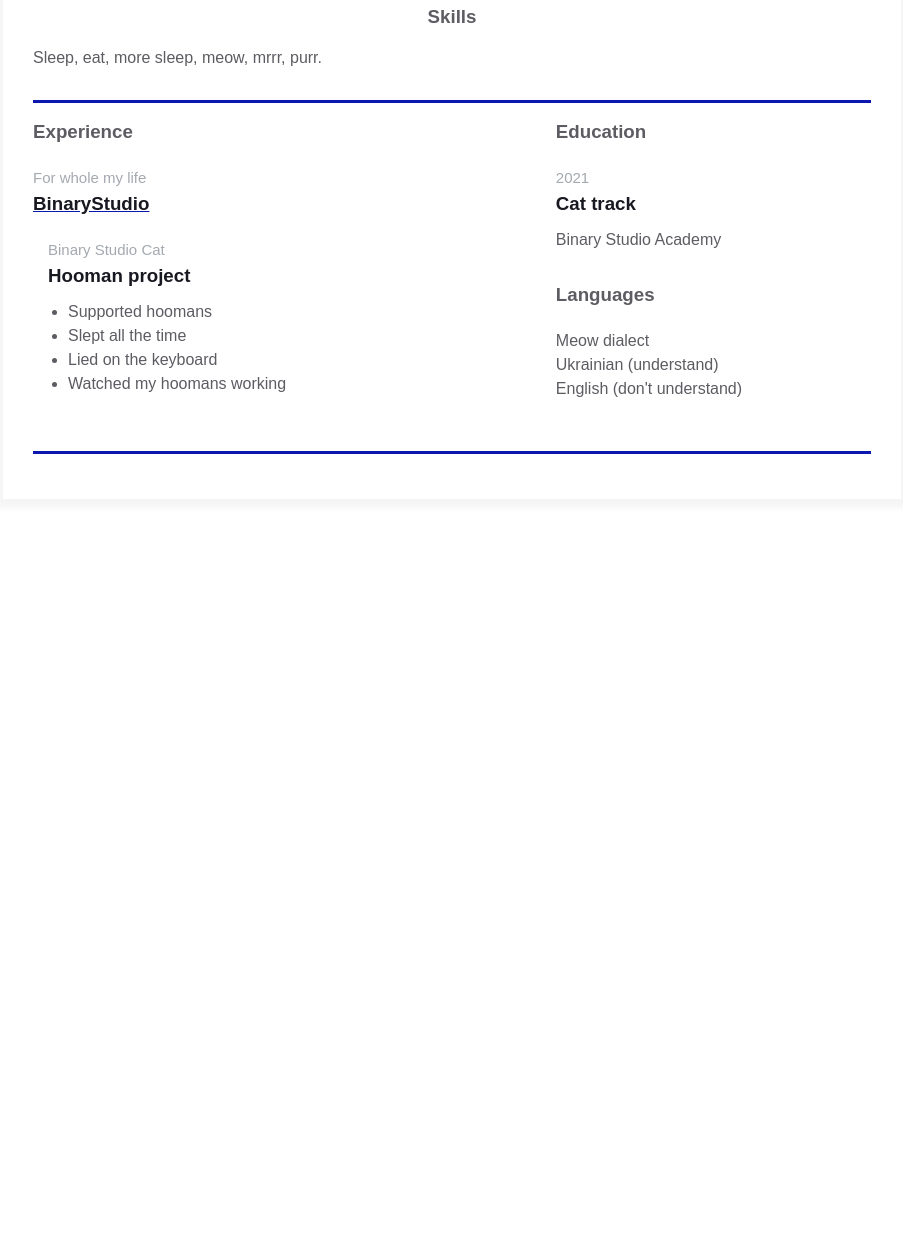
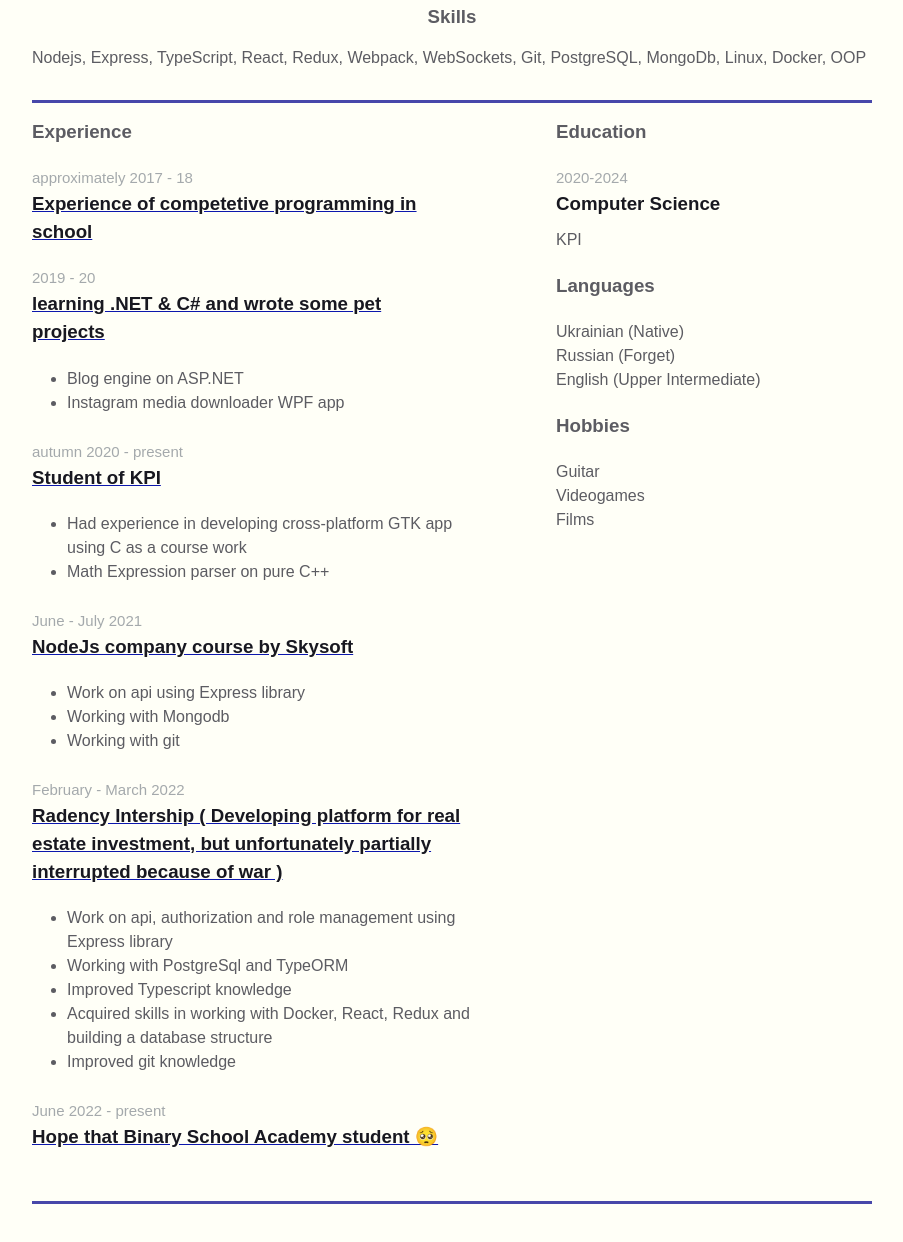
Before and after one commit to WanderningMaster/homepage, a plain HTML site: page index.html in a window 1280 px wide. Shown: the part 548-1790 px from the top of the page, without its empty margins (188-1091 px from the left). Before the commit the page ends 1098 px from the top, so only its background shows below. Drawn offline with Linux system fonts and the light colour scheme.

Commit message:
Added experience and additional blocks content, change resume card background, added hobbies block

```diff
--- a/index.html
+++ b/index.html
@@ -77,7 +77,7 @@
           <div class="resume__block">
             <div class="skills">
               <h3 class="skills__header">Skills</h3>
-              <p class="skills__text">Sleep, eat, more sleep, meow, mrrr, purr. </p>
+              <p class="skills__text">Nodejs, Express, TypeScript, React, Redux, Webpack, WebSockets, Git, PostgreSQL, MongoDb, Linux, Docker, OOP</p>
             </div>
           </div>
         </div>
@@ -90,49 +90,108 @@
                   <h3 class="experiences__header">Experience</h3>
                   <div class="experiences__company">
                     <div class="experiences__company-header">
-                      <span class="experiences__company-header-durability">For whole my life</span>
-                      <h3 class="experiences__company-header-name">BinaryStudio</h3>
+                      <span class="experiences__company-header-durability">approximately 2017 - 18</span>
+                      <h3 class="experiences__company-header-name">Experience of competetive programming in school</h3>
                     </div>
-
+                  </div>
+                  <div class="experiences__company">
+                    <div class="experiences__company-header">
+                      <span class="experiences__company-header-durability">2019 - 20</span>
+                      <h3 class="experiences__company-header-name">learning .NET & C# and wrote some pet projects</h3>
+                    </div>
                     <div class="experiences__company-project">
-                      <span class="experiences__company-project-role">Binary Studio Cat</span>
-                      <h3 class="experiences__company-project-name">Hooman project</h3>
                       <ul class="experiences__company-project-responsibilities">
-                        <li>Supported hoomans</li>
-                        <li>Slept all the time</li>
-                        <li>Lied on the keyboard</li>
-                        <li>Watched my hoomans working</li>
+                        <li>Blog engine on ASP.NET</li>
+                        <li>Instagram media downloader WPF app</li>
+                      </ul>
+                    </div>
+                  </div>
+                  <div class="experiences__company">
+                    <div class="experiences__company-header">
+                      <span class="experiences__company-header-durability">autumn 2020 - present</span>
+                      <h3 class="experiences__company-header-name">Student of KPI</h3>
+                    </div>
+                    <div class="experiences__company-project">
+                      <ul class="experiences__company-project-responsibilities">
+                        <li>Had experience in developing cross-platform GTK app using C as a course work</li>
+                        <li>Math Expression parser on pure C++</li>
+                      </ul>
+                    </div>
+                  </div>
+                  <div class="experiences__company">
+                    <div class="experiences__company-header">
+                      <span class="experiences__company-header-durability">June - July 2021</span>
+                      <h3 class="experiences__company-header-name">NodeJs company course by Skysoft</h3>
+                    </div>
+                    <div class="experiences__company-project">
+                      <ul class="experiences__company-project-responsibilities">
+                        <li>Work on api using Express library</li>
+                        <li>Working with Mongodb</li>
+                        <li>Working with git</li>
                       </ul>
                     </div>
                   </div>
                 </div>
+                <div class="experiences__company">
+                  <div class="experiences__company-header">
+                    <span class="experiences__company-header-durability">February - March 2022</span>
+                    <h3 class="experiences__company-header-name">Radency Intership ( Developing platform for real estate investment, but unfortunately partially interrupted because of war )</h3>
+                  </div>
+                  <div class="experiences__company-project">
+                    <ul class="experiences__company-project-responsibilities">
+                      <li>Work on api, authorization and role management using Express library</li>
+                      <li>Working with PostgreSql and TypeORM</li>
+                      <li>Improved Typescript knowledge</li>
+                      <li>Acquired skills in working with Docker, React, Redux and building a database structure</li>
+                      <li>Improved git knowledge</li>
+                    </ul>
+                  </div>
+                  <div class="experiences__company">
+                    <div class="experiences__company-header">
+                      <span class="experiences__company-header-durability">June 2022 - present</span>
+                      <h3 class="experiences__company-header-name">Hope that Binary School Academy student 🥺</h3>
+                    </div>
+                  </div>
+                </div>
               </div>
-
               <div class="additional-info fv">
                 <div class="additional-info fv">
                   <div class="additional-info__education">
                     <h3 class="additional-info__education-header">Education</h3>
                     <div class="additional-info__education-university">
-                      <span class="additional-info__education-university-durability">2021</span>
-                      <h3 class="additional-info__education-university-speciality">Cat track</h3>
-                      <p class="additional-info__education-university-name">Binary Studio Academy</p>
+                      <span class="additional-info__education-university-durability">2020-2024</span>
+                      <h3 class="additional-info__education-university-speciality">Computer Science</h3>
+                      <p class="additional-info__education-university-name">KPI</p>
                     </div>
                   </div>
 
                   <div class="additional-info__languages">
                     <h3 class="additional-info__languages-header">Languages</h3>
                     <p class="additional-info__languages-item">
-                      Meow dialect
+                      Ukrainian (Native)
                     </p>
                     <p class="additional-info__languages-item">
-                      Ukrainian (understand)
+                      Russian (Forget)
                     </p>
                     <p class="additional-info__languages-item">
-                      English (don't understand)
+                      English (Upper Intermediate)
+                    </p>
+                  </div>
+                  <div class="additional-info__languages">
+                    <h3 class="additional-info__languages-header">Hobbies</h3>
+                    <p class="additional-info__languages-item">
+                      Guitar
+                    </p>
+                    <p class="additional-info__languages-item">
+                      Videogames
+                    </p>
+                    <p class="additional-info__languages-item">
+                      Films
                     </p>
                   </div>
                 </div>
               </div>
+            </div>
             </div>
           </div>
         </div>
--- a/styles.css
+++ b/styles.css
@@ -13,7 +13,7 @@ body {
     --secondary-text-color: #5c5c62;
     --durability-text-color: #6a737d9c;
     --icon-color: #181820;
-    --border-color: #0c17ad;
+    --border-color: #4747aa;
     --text-decoration-color: #0c17ad;
 }
 
@@ -32,7 +32,7 @@ body {
 .fv {
     display: flex;
     flex-direction: column;
-    justify-content: space-between;
+    justify-content: start;
 }
 
 .resume {
@@ -40,7 +40,8 @@ body {
     border: 1px solid #f5f5f5;
     box-shadow: 1px 1px 7px 7px #f5f5f5;
     padding: 30px 0;
-    max-width: 900px;
+    max-width: 1000px;
+    background-color: rgb(255, 255, 247);
 }
 
 .resume__block {
```
